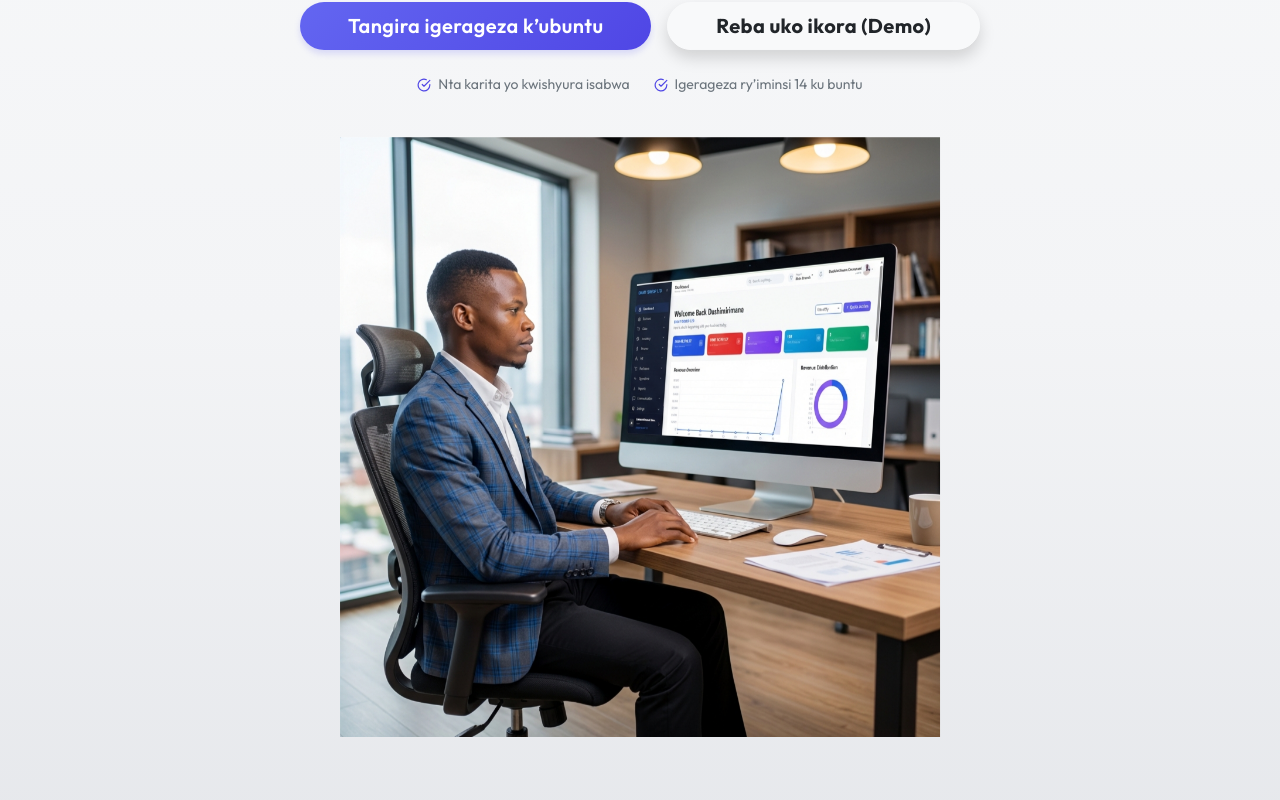
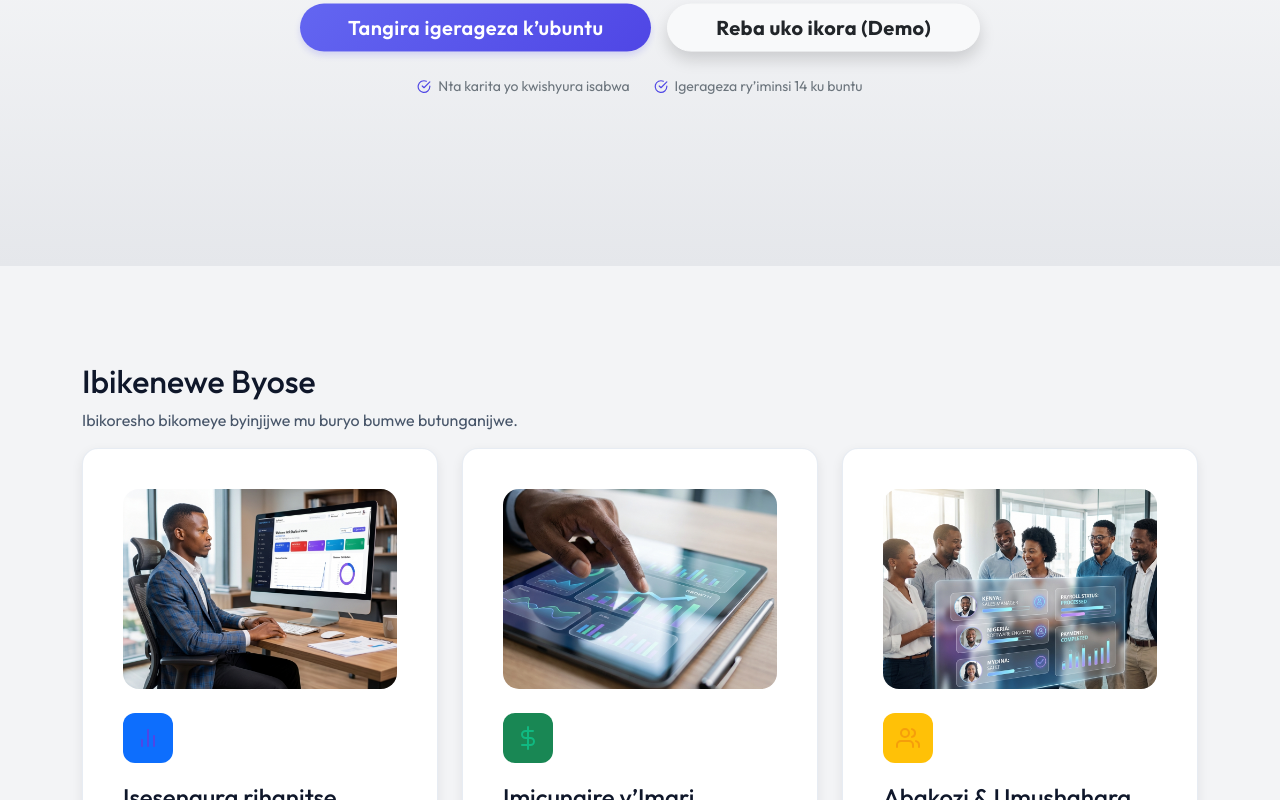
Before and after one commit to emmydush/Business_management, a React (Create React App) app in the folder frontend/: page / in a window 1280 px wide. Shown: the part 500-1300 px from the top of the page. Built offline with nearby package versions, Linux system fonts and the light colour scheme; no server answers.

Commit message:
Remove hero image from landing page

```diff
--- a/frontend/src/pages/LandingPage.js
+++ b/frontend/src/pages/LandingPage.js
@@ -203,21 +203,6 @@ const LandingPage = () => {
                                     <span><FiCheckCircle className="text-primary me-1" /> {t('no_card')}</span>
                                     <span><FiCheckCircle className="text-primary me-1" /> {t('free_trial')}</span>
                                 </div>
-                            </motion.div>
-                        </Col>
-                        <Col lg={8}>
-                            <motion.div
-                                initial={{ opacity: 0, y: 50 }}
-                                animate={{ opacity: 1, y: 0 }}
-                                transition={{ duration: 1, delay: 0.2, ease: "easeOut" }}
-                                className="hero-image-container"
-                            >
-                                <img
-                                    src={heroImage}
-                                    alt="Dashboard Preview"
-                                    className="img-fluid"
-                                    style={{ maxHeight: '600px', width: 'auto' }}
-                                />
                             </motion.div>
                         </Col>
                     </Row>
```
